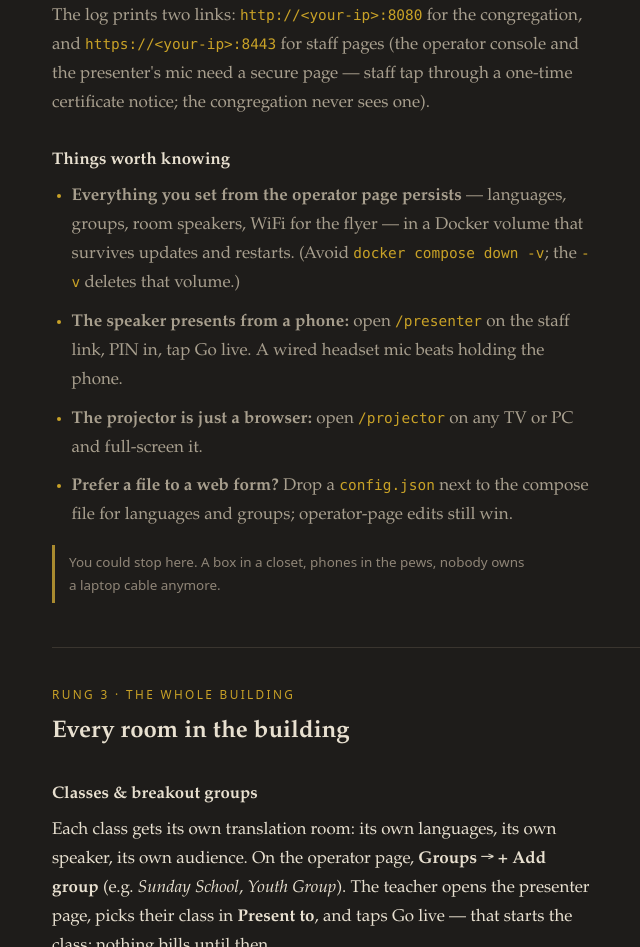
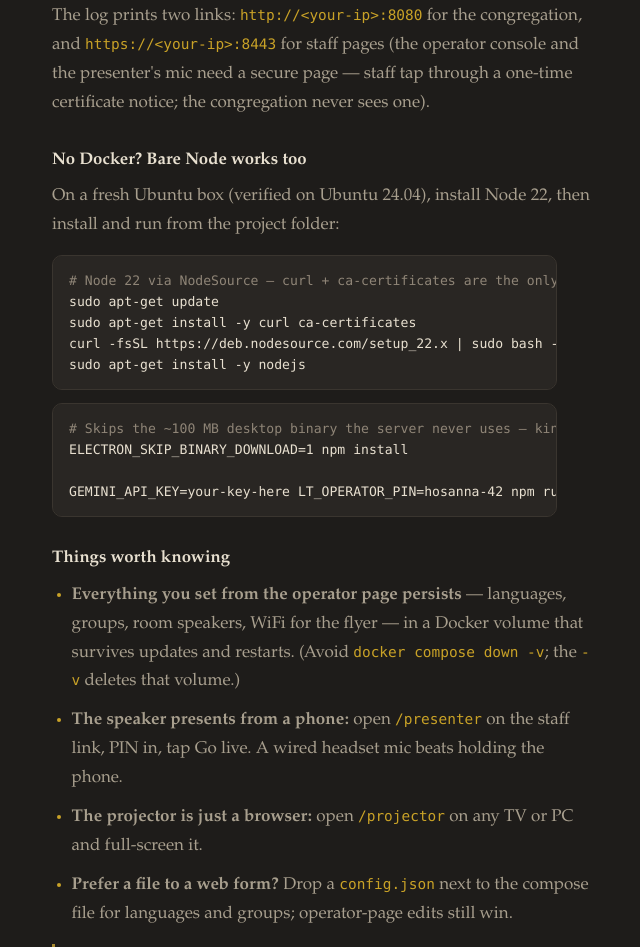
Before and after one commit to lithsec/lithos.community, a plain HTML site: page support/index.html in a window 1280 px wide. Shown: the part 3353-4300 px from the top of the page, without its empty margins (350-990 px from the left). Drawn offline with Linux system fonts and the light colour scheme; no server answers.

Commit message:
Support page: bare-Node Ubuntu install in rung 2
The exact commands verified on Ubuntu 24.04 (NodeSource Node 22; curl +
ca-certificates as the only apt deps; ELECTRON_SKIP_BINARY_DOWNLOAD for
server-only installs) — matching docs/getting-started.md.

Co-Authored-By: Claude Fable 5 <noreply@anthropic.com>

```diff
--- a/support/index.html
+++ b/support/index.html
@@ -187,6 +187,19 @@ LT_OPERATOR_PIN=hosanna-42</code></pre>
         staff tap through a one-time certificate notice; the congregation never
         sees one).</p>
 
+        <h3>No Docker? Bare Node works too</h3>
+        <p class="quiet">On a fresh Ubuntu box (verified on Ubuntu 24.04), install
+        Node 22, then install and run from the project folder:</p>
+<pre><code><span class="c"># Node 22 via NodeSource — curl + ca-certificates are the only prerequisites</span>
+sudo apt-get update
+sudo apt-get install -y curl ca-certificates
+curl -fsSL https://deb.nodesource.com/setup_22.x | sudo bash -
+sudo apt-get install -y nodejs</code></pre>
+<pre><code><span class="c"># Skips the ~100 MB desktop binary the server never uses — kind to a Pi</span>
+ELECTRON_SKIP_BINARY_DOWNLOAD=1 npm install
+
+GEMINI_API_KEY=your-key-here LT_OPERATOR_PIN=hosanna-42 npm run server</code></pre>
+
         <h3>Things worth knowing</h3>
         <ul class="plain">
           <li class="quiet"><b>Everything you set from the operator page persists</b> —
```
